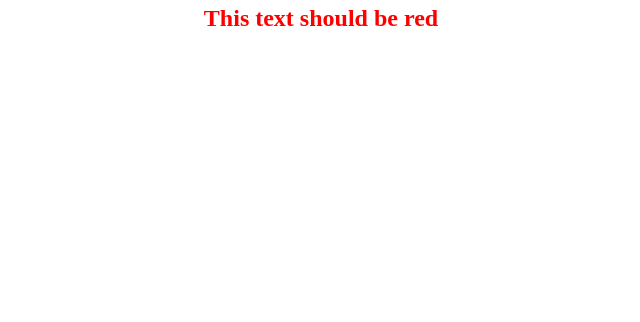
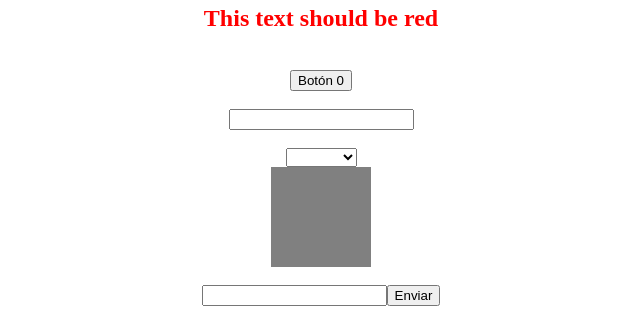
Before and after one commit to CarlosGuerrero9909/CursoVue, a Vue app: page / in a window 1280 px wide. Shown: the part 607-929 px from the top of the page, without its empty margins (319-959 px from the left). Before the commit the page ends 800 px from the top, so only its background shows below. Built offline with nearby package versions, Linux system fonts and the light colour scheme.

Commit message:
manejo de eventos

```diff
--- a/src/App.vue
+++ b/src/App.vue
@@ -22,6 +22,41 @@
       <img :src="img" alt=""> <!-- : = v-bind: -->
       <h2 :class="nameClass">This text should be red</h2>
     </div>
+    <br>
+    <div>
+      <button @click="incrementarContador()"> <!-- @ = v-on: -->
+        Botón {{contador}}
+      </button>
+    </div>
+    <br>
+    <div>
+      <input type="text" v-model="inputEvent" @keyup="presionarTecla()">
+    </div>
+    <br>
+    <div>
+      <select @change="cambiarColor()" v-model="colorContenedor">
+        <option value="contenedor rojo">Rojo</option>
+        <option value="contenedor verde">Verde</option>
+        <option value="contenedor amarillo">Amarillo</option>
+        <option value="contenedor azul">Azul</option>
+      </select>
+      <div :class="contenedor"></div>
+    </div>
+    <br>
+    <div>
+      <form @submit="enviarFormulario()">
+        <input type="text" v-model="inputForm">
+        <input type="submit" value="Enviar">
+      </form>
+    </div>
+    <br>
+    <div>
+      <input type="text" @input="cambiarParrafo()" v-model="inputForm">
+    </div>
+    <br>
+    <div>
+      <p>{{parrafo}}</p>
+    </div>
   </div>
 </template>
 
@@ -36,9 +71,38 @@ export default{
       inputText: '',
       selected: '',
       img: 'https://picsum.photos/500/300',
-      nameClass: "texto-rojo"
+      nameClass: "texto-rojo",
+      contador: 0,
+      inputEvent: '',
+      contenedor: 'contenedor',
+      colorContenedor: '',
+      inputForm: '',
+      parrafo: '',
     }
-  }
+  },
+  //Eventos en Vue
+  methods: {
+    incrementarContador(){
+      this.contador++;
+    },
+
+    presionarTecla(){
+      alert(this.inputEvent)
+    },
+
+    cambiarColor(){
+      this.contenedor = this.colorContenedor;
+    },
+
+    enviarFormulario(){
+      this.parrafo = this.inputForm;
+    },
+
+    cambiarParrafo(){
+      this.parrafo = this.inputForm;
+    },
+
+  },
 }
 </script>
 
@@ -52,4 +116,27 @@ export default{
   text-align: center;
 }
 
+.contenedor{
+  width: 100px;
+  height: 100px;
+  margin: auto;
+  background-color: grey;
+}
+
+.azul{
+  background-color: #070044;
+}
+
+.verde{
+  background-color: #004400;
+}
+
+.rojo{
+  background-color: #440000;
+}
+
+.amarillo{
+  background-color: #3a4400;
+}
+
 </style>
```
